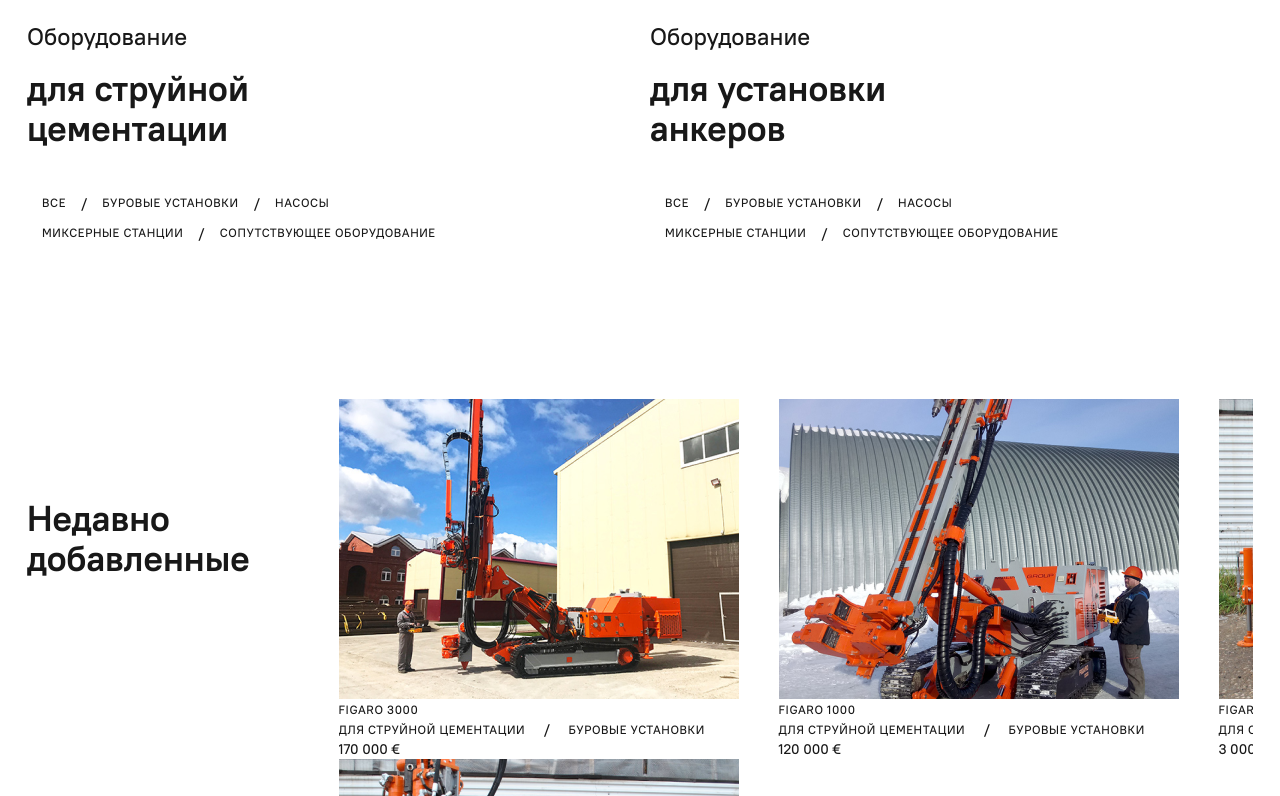
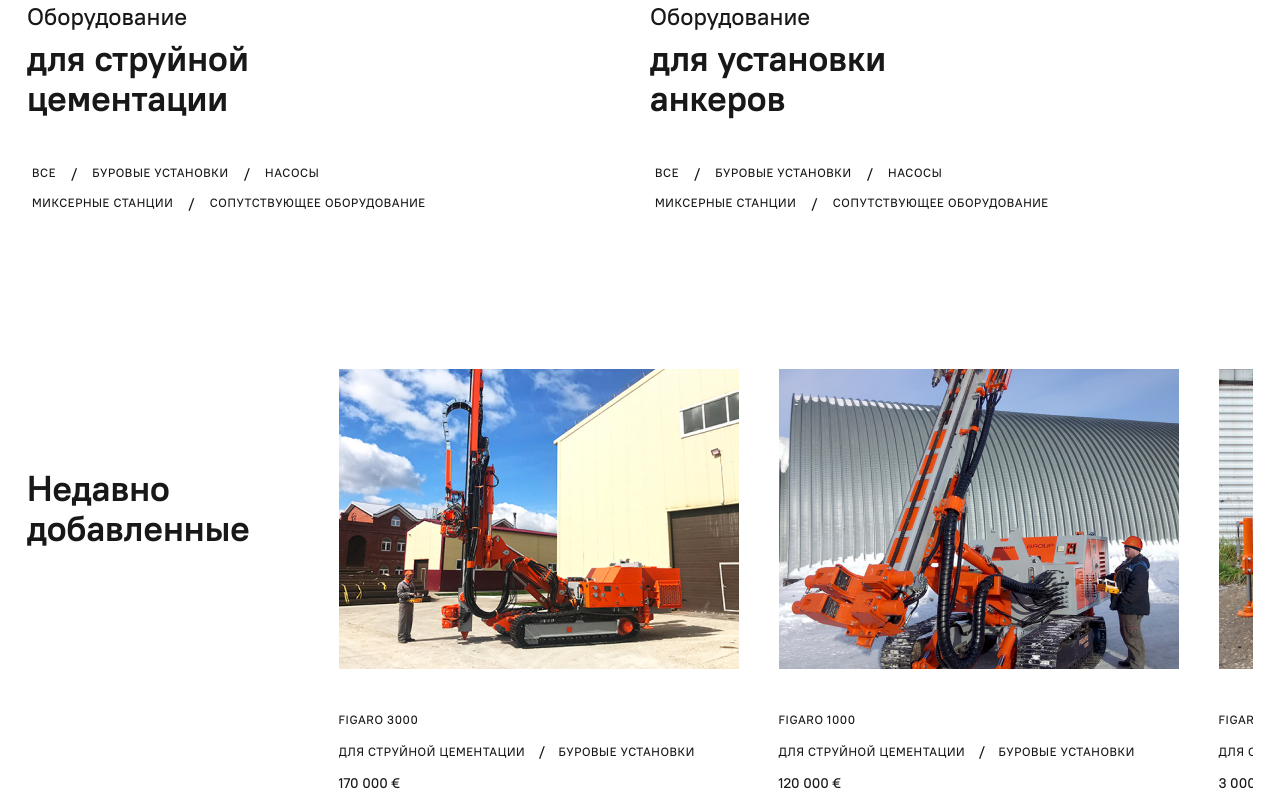
Before and after one commit to jurahf/drill-market, a plain HTML site: page index.html in a window 1280 px wide. Shown: the part 1437-2233 px from the top of the page. Drawn offline with Linux system fonts and the light colour scheme; placeholder pictures from the web are drawn by us.

Commit message:
Отступы, ссылка в продукте на раздел.

```diff
--- a/css/site.css
+++ b/css/site.css
@@ -133,8 +133,8 @@ img {
 
 
 .with-label .separator {
-    padding-left: 15px;
-    padding-right: 15px;
+    padding-left: 10px;
+    padding-right: 10px;
 }
 
 .navbar-nav>li>a {
@@ -254,6 +254,10 @@ ul.product-menu>li>a {
     margin-bottom: 2px;
 }
 
+.padding-left-0 {
+    padding-left: 0px;
+}
+
 .padding-left-10 {
     padding-left: 10px;
 }
@@ -262,8 +266,16 @@ ul.product-menu>li>a {
     padding-right: 20px;
 }
 
+.margin-top-0 {
+    margin-top: 0px;
+}
+
 .margin-top-10 {
     margin-top: 10px;
+}
+
+.margin-top-12 {
+    margin-top: 12px;
 }
 
 .margin-top-30 {
--- a/index.html
+++ b/index.html
@@ -100,12 +100,12 @@
 
             <div class="row margin-top-50">
               <div class="col col-xs-12 col-md-6">
-                <h3>Оборудование</h3>
-                <h1>для струйной цементации</h1>
+                <h3 class="margin-top-0">Оборудование</h3>
+                <h1 class="margin-top-10">для&nbsp;струйной<br/>цементации</h1>
               </div>
             </div>
 
-            <div class="col col-xs-12">
+            <div class="col col-xs-12 padding-left-0">
               <div class="row margin-top-30">
                 <ul class="navbar-nav nav">
                   <li class=""><a class="nav-link yellow-hover" href="./section.html?work=1">Все</a></li>
@@ -118,7 +118,7 @@
             </div>
 
             <div class="row">
-              <div class="col col-xs-12">
+              <div class="col col-xs-12 padding-left-0">
                 <ul class="navbar-nav nav">
                   <li class="nav-item"><a class="nav-link yellow-hover" href="./section.html?work=1&tool=3">Миксерные станции</a></li>
                   <li><a class="separator">/</a></li>
@@ -140,13 +140,13 @@
 
             <div class="row margin-top-50">
               <div class="col col-xs-12 col-md-6">
-                <h3>Оборудование</h3>
-                <h1>для установки анкеров</h1>
+                <h3 class="margin-top-0">Оборудование</h3>
+                <h1 class="margin-top-10">для&nbsp;установки<br/>анкеров</h1>
               </div>
             </div>
 
             <div class="row margin-top-30">
-              <div class="col col-xs-12">
+              <div class="col col-xs-12 padding-left-0">
                 <ul class="navbar-nav nav">
                   <li class=""><a class="nav-link yellow-hover" href="./section.html?work=2">Все</a></li>
                   <li><a class="separator">/</a></li>
@@ -158,7 +158,7 @@
             </div>
 
             <div class="row">
-              <div class="col col-xs-12">
+              <div class="col col-xs-12 padding-left-0">
                 <ul class="navbar-nav nav">
                   <li class="nav-item"><a class="nav-link yellow-hover" href="./section.html?work=2&tool=3">Миксерные станции</a></li>
                   <li><a class="separator">/</a></li>
@@ -183,70 +183,76 @@
 
         <div class="col col-xs-12 col-md-9">
           <section class="variable slider">
+
             <div>
               <a href="#1">
                 <img src="./images/products/Figaro3000.png" class="img-responsive img-product">
               </a>
-                <div>
+              <div class="margin-top-40">
                 <a class="nav-link yellow-hover" href="./product.html?id=1">Figaro 3000</a>
               </div>
-                <div class="with-label">
+              <div class="with-label margin-top-12">
                 <a class="nav-link yellow-hover" href="#">Для струйной цементации</a>
                 <a class="separator">/</a>
                 <a class="nav-link yellow-hover" href="#">буровые установки</a>
               </div>
-                <div>
+              <div class="margin-top-12">
                 <a class="separator" href="#">170 000 €</a>
               </div>
             </div>
+
             <div>
               <a href="#1">
                 <img src="./images/products/Figaro1000.png" class="img-responsive img-product">
               </a>
-                <div>
+              <div class="margin-top-40">
                 <a class="nav-link yellow-hover" href="./product.html?id=2">Figaro 1000</a>
               </div>
-                <div class="with-label">
+              <div class="with-label margin-top-12">
                 <a class="nav-link yellow-hover" href="#">Для струйной цементации</a>
                 <a class="separator">/</a>
                 <a class="nav-link yellow-hover" href="#">буровые установки</a>
               </div>
-                <div>
+              <div class="margin-top-12">
                 <a class="separator" href="#">120 000 €</a>
               </div>
             </div>
+
             <div>
               <a href="#1">
                 <img src="./images/products/Figaro400.png" class="img-responsive img-product">
               </a>
-                <div>
+              <div class="margin-top-40">
                 <a class="nav-link yellow-hover" href="./product.html?id=3">Figaro 400</a>
               </div>
-                <div class="with-label">
+              <div class="with-label margin-top-12">
                 <a class="nav-link yellow-hover" href="#">Для струйной цементации</a>
                 <a class="separator">/</a>
                 <a class="nav-link yellow-hover" href="#">буровые установки</a>
               </div>
-                <div>
+              <div class="margin-top-12">
                 <a class="separator" href="#">3 000 000 руб</a>
               </div>
             </div>
+
+            <!--
             <div>
               <a href="#1">
                 <img src="http://placehold.it/300/8bc34a/000000" class="img-responsive img-product">
               </a>
-                <div>
+              <div class="margin-top-40">
                 <a class="nav-link yellow-hover" href="#">Краткое наименование</a>
               </div>
-                <div class="with-label">
+              <div class="with-label margin-top-12">
                 <a class="nav-link yellow-hover" href="#">Тип работ</a>
                 <a class="separator">/</a>
                 <a class="nav-link yellow-hover" href="#">Тип оборудования</a>
               </div>
-                <div>
+              <div class="margin-top-12">
                 <a class="separator" href="#">ЦЕНА €</a>
               </div>
             </div>
+            -->
           </section>
         </div>
       </div>
@@ -319,7 +325,7 @@
           });
 
           $(".variable").slick({
-            slidesToShow: 3,
+            slidesToShow: 2,
             slidesToScroll: 1,
             dots: false,
             arrows: false,
```
Also changed, not shown: product.html (+4 -1 lines), section.html (+17 -16 lines). Lines whose indentation alone changed are shown as unchanged.
